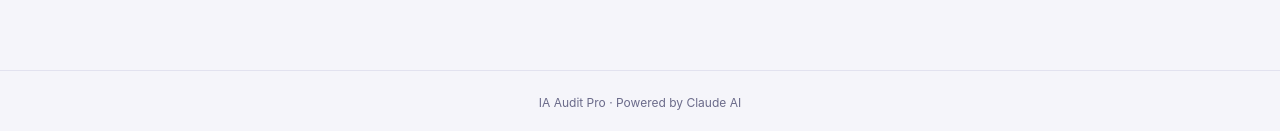
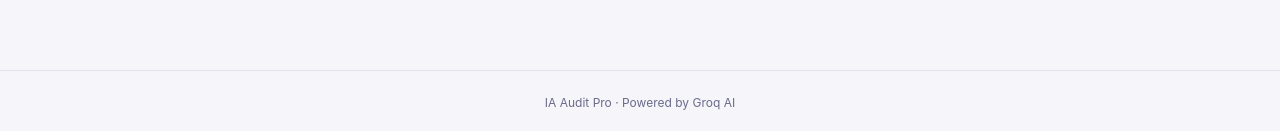
Before and after one commit to iqraaslam1022-creator/ia-audit-pros, a React (Vite) app in the folder frontend/: page /audit in a window 1280 px wide. Shown: the part 666-797 px from the top of the page. Built offline with nearby package versions, Linux system fonts and the light colour scheme; sample sign-in values are in the browser's storage.

Commit message:
Update Audit.jsx

```diff
--- a/frontend/src/pages/Audit.jsx
+++ b/frontend/src/pages/Audit.jsx
@@ -70,7 +70,7 @@ export default function Audit() {
           <div className="empty"><div className="empty-icon">🔍</div><p>Website URL enter karo aur audit chalao</p></div>
         )}
       </main>
-      <footer className="footer">IA Audit Pro · Powered by Claude AI</footer>
+      <footer className="footer">IA Audit Pro · Powered by Groq AI</footer>
     </div>
   )
 }
```
